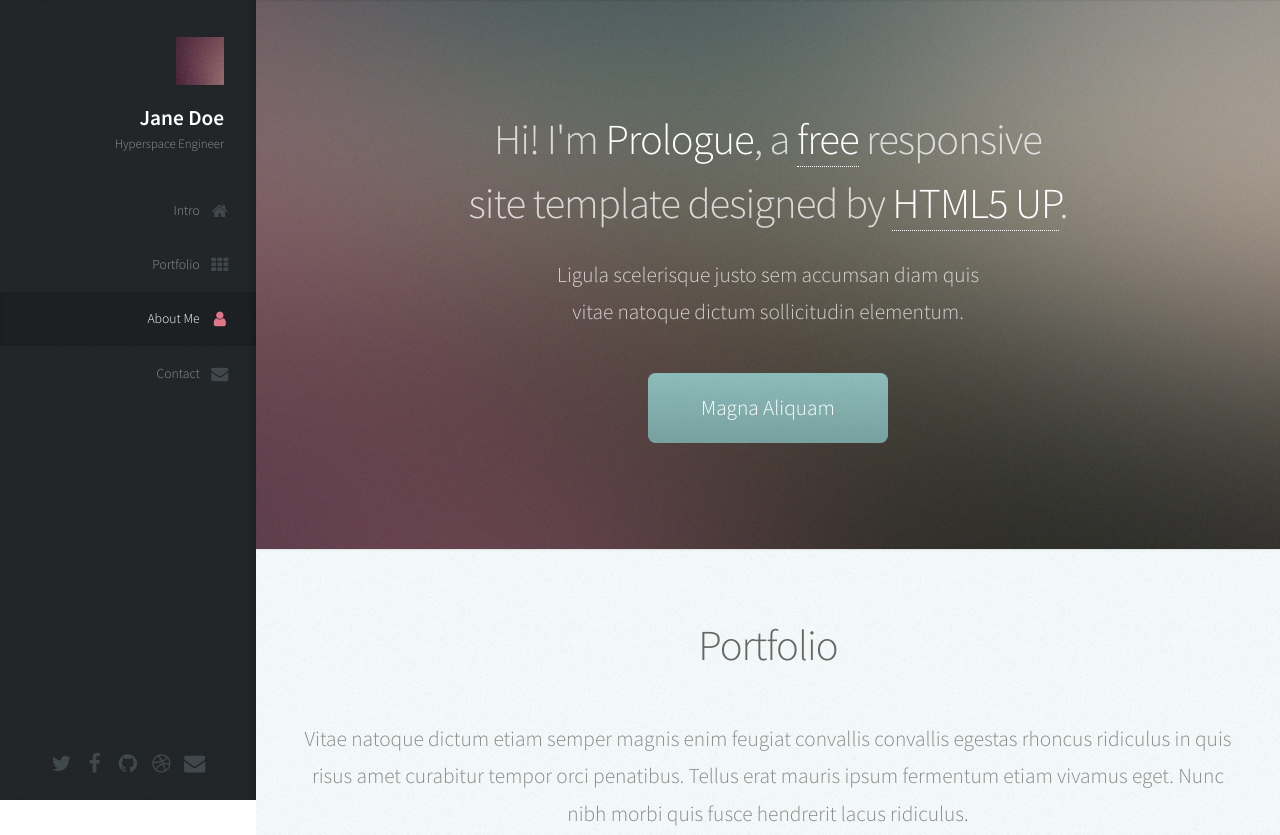
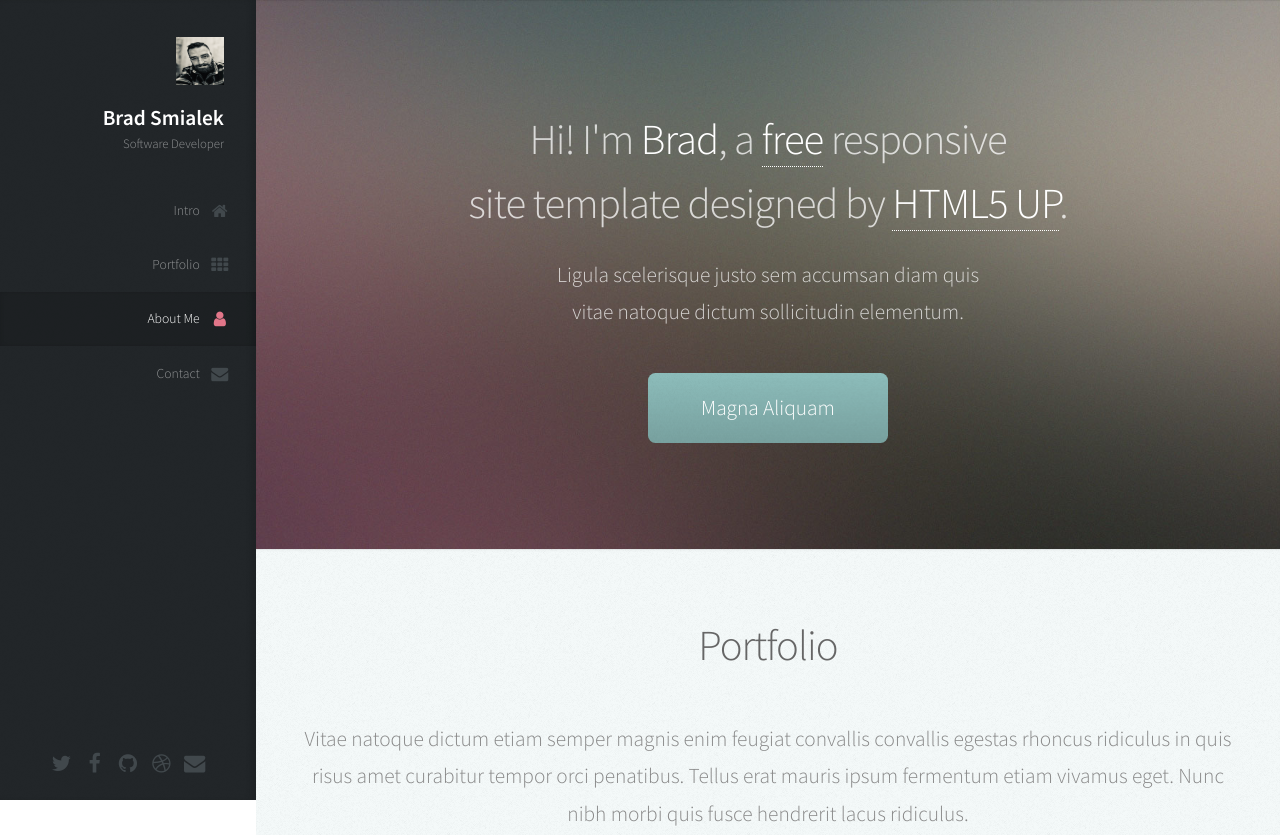
Before and after one commit to bjwine0/portfolio, a plain HTML site: page index.html in a window 1280 px wide. Shown: the top 835 px of the page. Drawn offline with Linux system fonts and the light colour scheme.

Commit message:
update readme and added photo and descritption

```diff
--- a/index.html
+++ b/index.html
@@ -24,9 +24,9 @@
 
 					<!-- Logo -->
 						<div id="logo">
-							<span class="image avatar48"><img src="images/avatar.jpg" alt="" /></span>
-							<h1 id="title">Jane Doe</h1>
-							<p>Hyperspace Engineer</p>
+							<span class="image avatar48"><img src="images/Bradpro2.jpg" alt="" /></span>
+							<h1 id="title">Brad Smialek</h1>
+							<p>Software Developer</p>
 						</div>
 
 					<!-- Nav -->
@@ -48,7 +48,7 @@
 							<li><a href="#" class="icon fa-twitter"><span class="label">Twitter</span></a></li>
 							<li><a href="#" class="icon fa-facebook"><span class="label">Facebook</span></a></li>
 							<li><a href="#" class="icon fa-github"><span class="label">Github</span></a></li>
-							<li><a href="#" class="icon fa-dribbble"><span class="label">Dribbble</span></a></li>
+							<li><a href="#" class="icon fa-dribbble"><span class="label">LinkedIn</span></a></li>
 							<li><a href="#" class="icon fa-envelope"><span class="label">Email</span></a></li>
 						</ul>
 
@@ -64,7 +64,7 @@
 						<div class="container">
 
 							<header>
-								<h2 class="alt">Hi! I'm <strong>Prologue</strong>, a <a href="http://html5up.net/license">free</a> responsive<br />
+								<h2 class="alt">Hi! I'm <strong>Brad</strong>, a <a href="http://html5up.net/license">free</a> responsive<br />
 								site template designed by <a href="http://html5up.net">HTML5 UP</a>.</h2>
 								<p>Ligula scelerisque justo sem accumsan diam quis<br />
 								vitae natoque dictum sollicitudin elementum.</p>
```
Also changed, not shown: README.md, images/Bradpro2.jpg (added), 1 other file.
